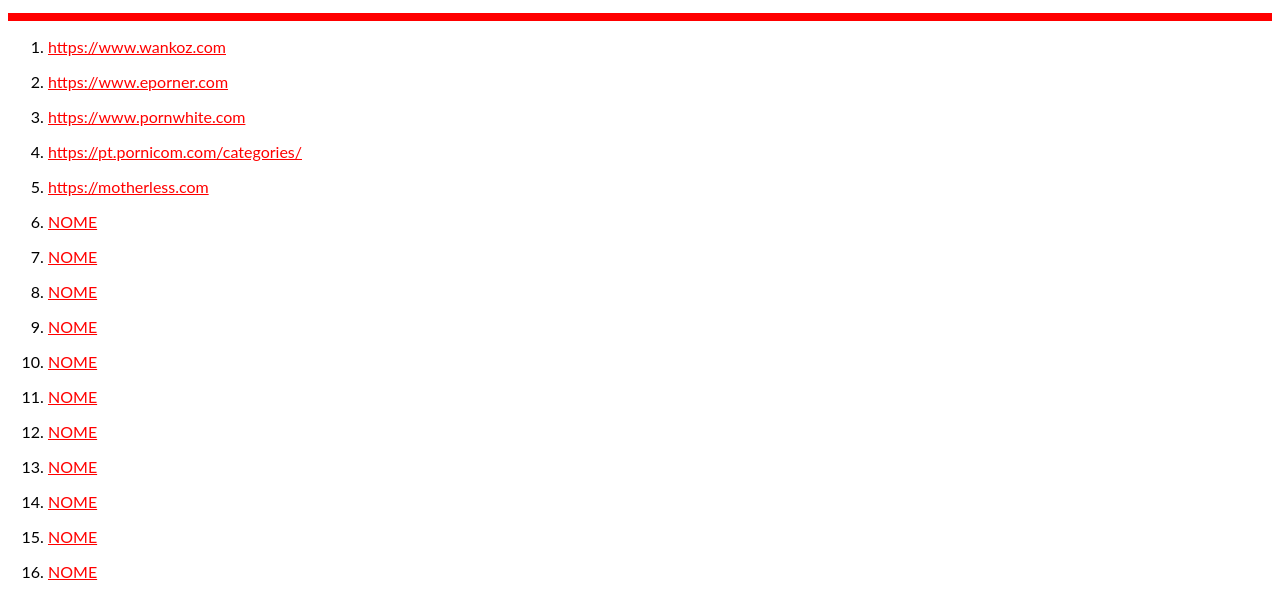
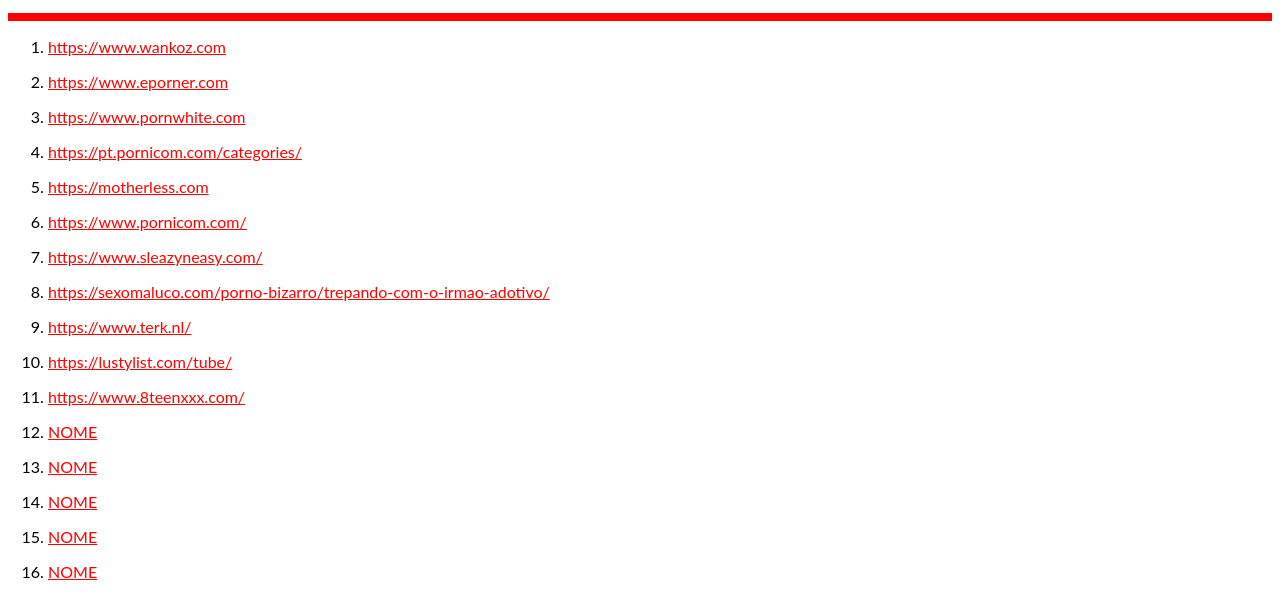
Before and after one commit to santos246/SITES-WEB, a plain HTML site: page PORNO BOM/1 - Copia.html in a window 1280 px wide. Shown: the part 185-779 px from the top of the page. Drawn offline with Linux system fonts and the light colour scheme.

Commit message:
Update 1 - Copia.html

```diff
--- a/PORNO BOM/1 - Copia.html
+++ b/PORNO BOM/1 - Copia.html
@@ -110,39 +110,39 @@ https://motherless.com
 </li></a></P>
 <!---------------------------------------------------------------------->
 <P><a href="
-LINK
+https://www.pornicom.com/
 " style="color: #F00" target="_blank"><li>
-NOME
+https://www.pornicom.com/
 </li></a></P>
 <!---------------------------------------------------------------------->
 <P><a href="
-LINK
+https://www.sleazyneasy.com/
 " style="color: #F00" target="_blank"><li>
-NOME
+https://www.sleazyneasy.com/
 </li></a></P>
 <!---------------------------------------------------------------------->
 <P><a href="
-LINK
+https://sexomaluco.com/porno-bizarro/trepando-com-o-irmao-adotivo/
 " style="color: #F00" target="_blank"><li>
-NOME
+https://sexomaluco.com/porno-bizarro/trepando-com-o-irmao-adotivo/
 </li></a></P>
 <!---------------------------------------------------------------------->
 <P><a href="
-LINK
+https://www.terk.nl/
 " style="color: #F00" target="_blank"><li>
-NOME
+https://www.terk.nl/
 </li></a></P>
 <!---------------------------------------------------------------------->
 <P><a href="
-LINK
+https://lustylist.com/tube/
 " style="color: #F00" target="_blank"><li>
-NOME
+https://lustylist.com/tube/
 </li></a></P>
 <!---------------------------------------------------------------------->
 <P><a href="
-LINK
+https://www.8teenxxx.com/
 " style="color: #F00" target="_blank"><li>
-NOME
+https://www.8teenxxx.com/
 </li></a></P>
 <!---------------------------------------------------------------------->
 <P><a href="
```
